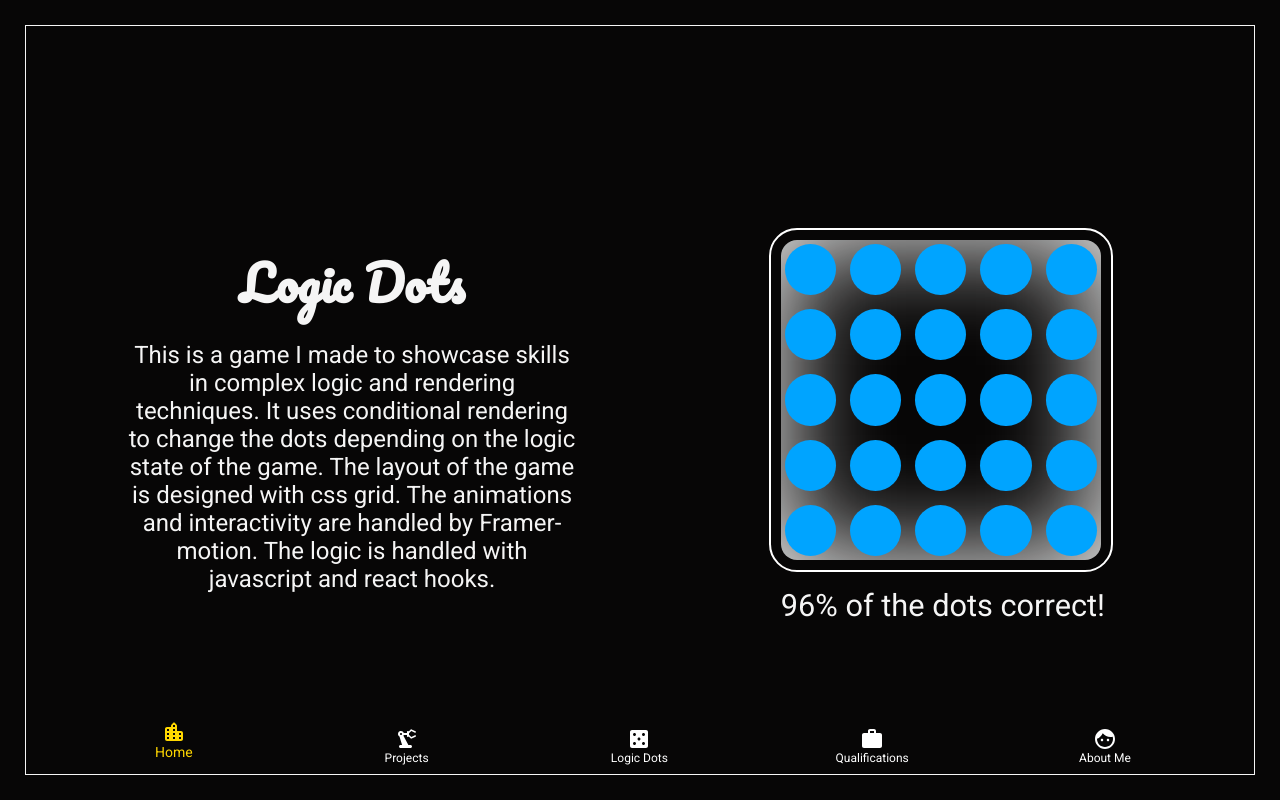
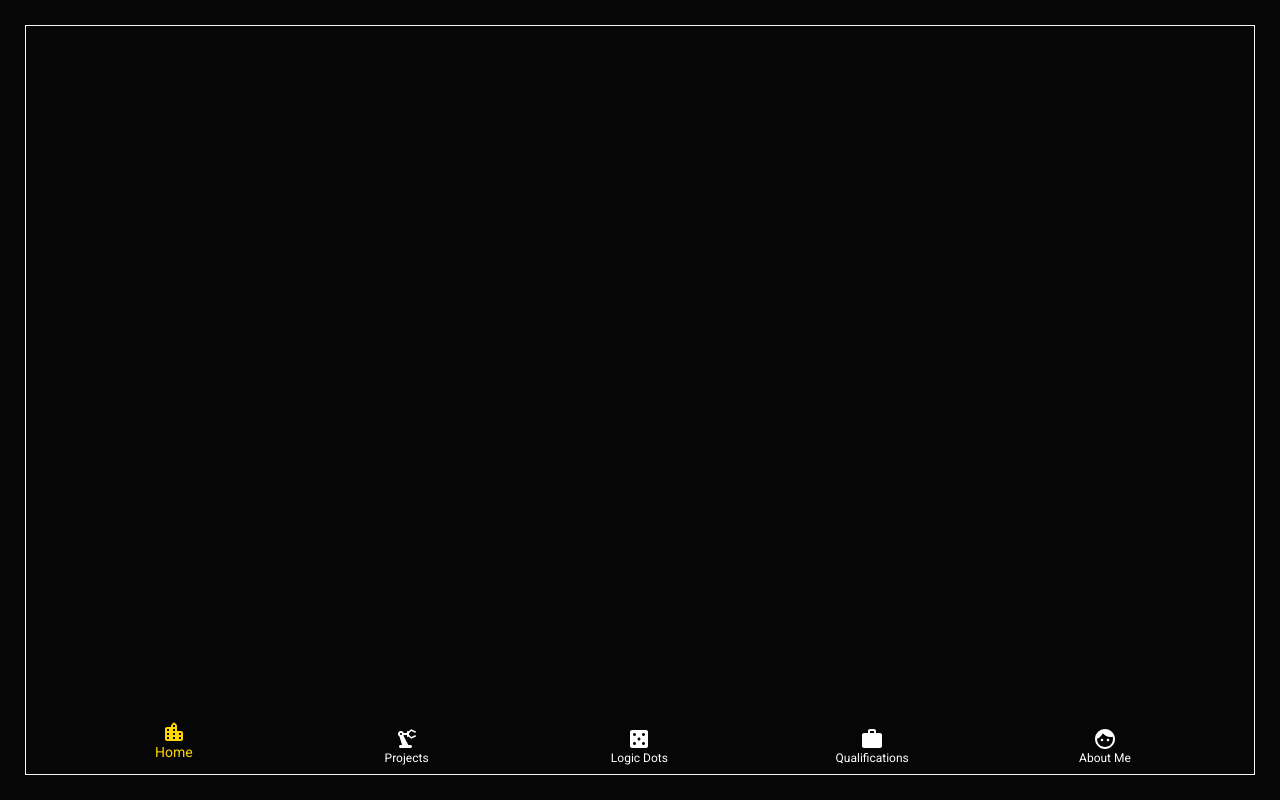
Before and after one commit to PxPerfectMike/portfolio, a React (Create React App) app: page / in a window 1280 px wide. Built offline with nearby package versions, Linux system fonts and the light colour scheme.

Commit message:
add navbar logic

```diff
--- a/src/App.js
+++ b/src/App.js
@@ -1,12 +1,22 @@
-import React from 'react';
+import React, { useState } from 'react';
 import Navbar from './Components/Navbar';
+import NavbarMobile from './Components/NavbarMobile';
 import Box from '@mui/material/Box';
-import NavbarMobile from './Components/NavbarMobile';
 import useMediaQuery from '@mui/material/useMediaQuery';
 import GamePage from './Components/GamePage';
 
 function App() {
 	const matches = useMediaQuery('(min-width:600px)');
+	const [pageIndex, setPageIndex] = useState(0);
+
+	const mobileNavToApp = (pageIndex) => {
+		setPageIndex(pageIndex);
+	};
+
+	const navToApp = (pageIndex) => {
+		setPageIndex(pageIndex);
+	};
+
 	return (
 		<>
 			<Box
@@ -18,8 +28,16 @@ function App() {
 					boxShadow: 'inset 0 0 0 1px #f5f5f5',
 				}}
 			>
-				<GamePage />
-				{matches ? <Navbar /> : <NavbarMobile />}
+				{pageIndex == 0 && console.log('Home Page')}
+				{pageIndex == 1 && console.log('projects page')}
+				{pageIndex == 2 && <GamePage />}
+				{pageIndex == 3 && console.log('qualifications page')}
+				{pageIndex == 4 && console.log('about me page')}
+				{matches ? (
+					<Navbar navToApp={navToApp} />
+				) : (
+					<NavbarMobile mobileNavToApp={mobileNavToApp} />
+				)}
 			</Box>
 		</>
 	);
--- a/src/Components/GamePage.jsx
+++ b/src/Components/GamePage.jsx
@@ -1,13 +1,18 @@
 import React from 'react';
 import Game from './Game';
 import GameInfo from './GameInfo';
+import { motion } from 'framer-motion';
 
 function GamePage() {
 	return (
-		<div>
+		<motion.div
+			initial={{ opacity: 0 }}
+			animate={{ opacity: 1 }}
+			transition={{ ease: 'anticipate', duration: 0.3 }}
+		>
 			<GameInfo />
 			<Game />
-		</div>
+		</motion.div>
 	);
 }
 
--- a/src/Components/Navbar.jsx
+++ b/src/Components/Navbar.jsx
@@ -7,8 +7,9 @@ import CasinoRoundedIcon from '@mui/icons-material/CasinoRounded';
 import WorkRoundedIcon from '@mui/icons-material/WorkRounded';
 import FaceRoundedIcon from '@mui/icons-material/FaceRounded';
 
-function Navbar() {
+function Navbar({ navToApp }) {
 	const [value, setValue] = useState(0);
+
 	return (
 		<>
 			<BottomNavigation
@@ -28,7 +29,6 @@ function Navbar() {
 				<BottomNavigationAction
 					sx={{
 						color: 'white',
-						width: '20vw',
 						fontFamily: 'Roboto',
 						backgroundColor: 'transparent',
 						borderRadius: '999px',
@@ -40,13 +40,15 @@ function Navbar() {
 							padding: '1.5vw',
 						},
 					}}
+					onClick={() => {
+						navToApp(0);
+					}}
 					label='Home'
 					icon={<LocationCityRoundedIcon />}
 				/>
 				<BottomNavigationAction
 					sx={{
 						color: 'white',
-						width: '20vw',
 						fontFamily: 'Roboto',
 						backgroundColor: 'transparent',
 						borderRadius: '999px',
@@ -58,13 +60,13 @@ function Navbar() {
 							padding: '1.5vw',
 						},
 					}}
+					onClick={() => navToApp(1)}
 					label='Projects'
 					icon={<PrecisionManufacturingRoundedIcon />}
 				/>
 				<BottomNavigationAction
 					sx={{
 						color: 'white',
-						width: '20vw',
 						fontFamily: 'Roboto',
 						backgroundColor: 'transparent',
 						borderRadius: '999px',
@@ -76,13 +78,13 @@ function Navbar() {
 							padding: '1.5vw',
 						},
 					}}
+					onClick={() => navToApp(2)}
 					label='Logic Dots'
 					icon={<CasinoRoundedIcon />}
 				/>
 				<BottomNavigationAction
 					sx={{
 						color: 'white',
-						width: '20vw',
 						fontFamily: 'Roboto',
 						backgroundColor: 'transparent',
 						borderRadius: '999px',
@@ -94,13 +96,13 @@ function Navbar() {
 							padding: '1.5vw',
 						},
 					}}
+					onClick={() => navToApp(3)}
 					label='Qualifications'
 					icon={<WorkRoundedIcon />}
 				/>
 				<BottomNavigationAction
 					sx={{
 						color: 'white',
-						width: '20vw',
 						fontFamily: 'Roboto',
 						backgroundColor: 'transparent',
 						borderRadius: '999px',
@@ -112,6 +114,7 @@ function Navbar() {
 							padding: '1.5vw',
 						},
 					}}
+					onClick={() => navToApp(4)}
 					label='About Me'
 					icon={<FaceRoundedIcon />}
 				/>
--- a/src/Components/NavbarMobile.jsx
+++ b/src/Components/NavbarMobile.jsx
@@ -1,4 +1,4 @@
-import React, { useEffect, useState } from 'react';
+import React, { useState } from 'react';
 import LocationCityRoundedIcon from '@mui/icons-material/LocationCityRounded';
 import PrecisionManufacturingRoundedIcon from '@mui/icons-material/PrecisionManufacturingRounded';
 import CasinoRoundedIcon from '@mui/icons-material/CasinoRounded';
@@ -26,7 +26,7 @@ const data = [
 	{ name: 'About Me', icon: <FaceRoundedIcon /> },
 ];
 
-function Navbar() {
+function NavbarMobile({ mobileNavToApp }) {
 	const [open, setOpen] = useState(false);
 
 	const getList = () => (
@@ -49,6 +49,7 @@ function Navbar() {
 								maxWidth: '42vw',
 							},
 						}}
+						onClick={() => mobileNavToApp(index)}
 					>
 						<ListItemIcon sx={{ color: '#f5f5f5', minWidth: '32px' }}>
 							{item.icon}
@@ -100,4 +101,4 @@ function Navbar() {
 	);
 }
 
-export default Navbar;
+export default NavbarMobile;
```
